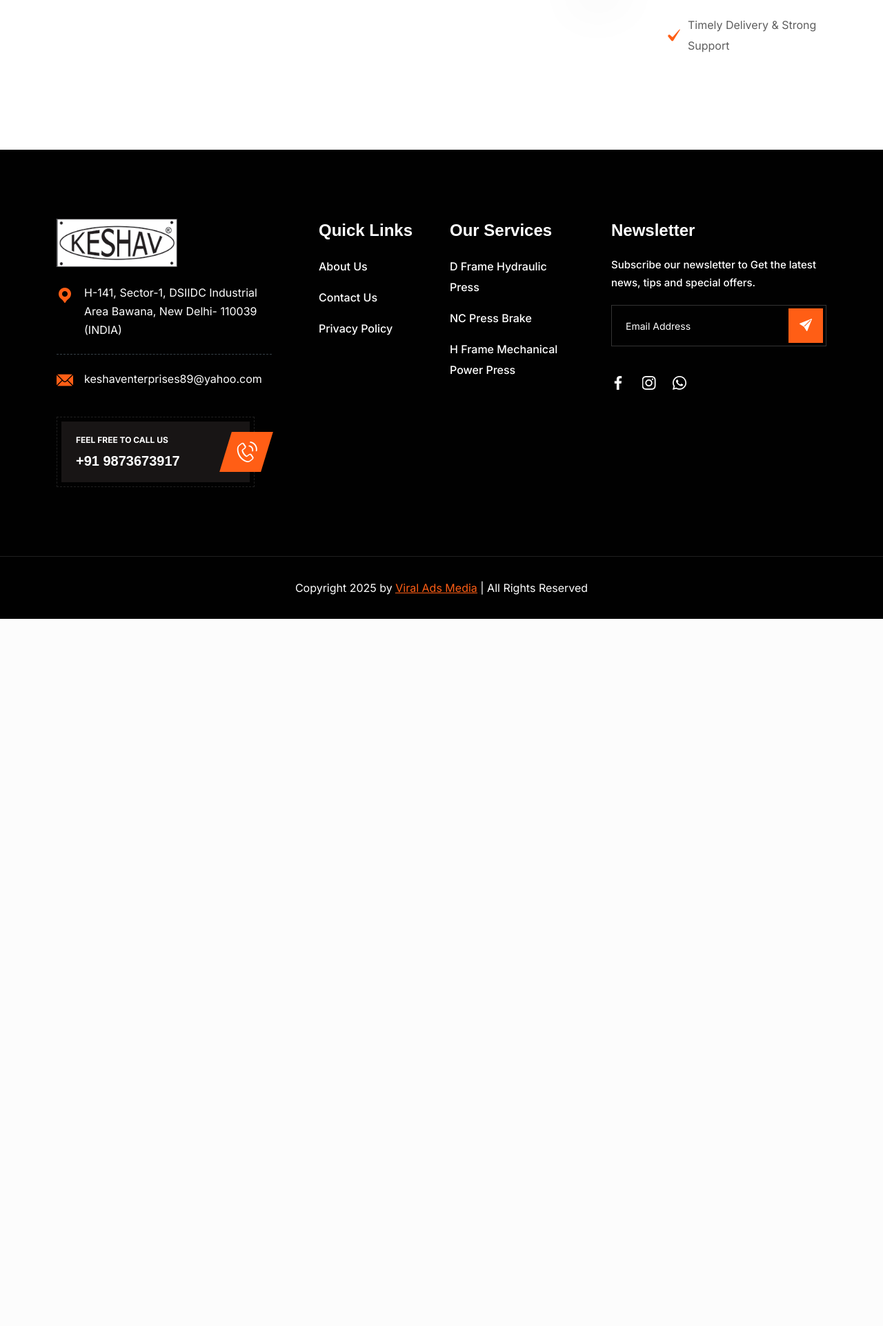
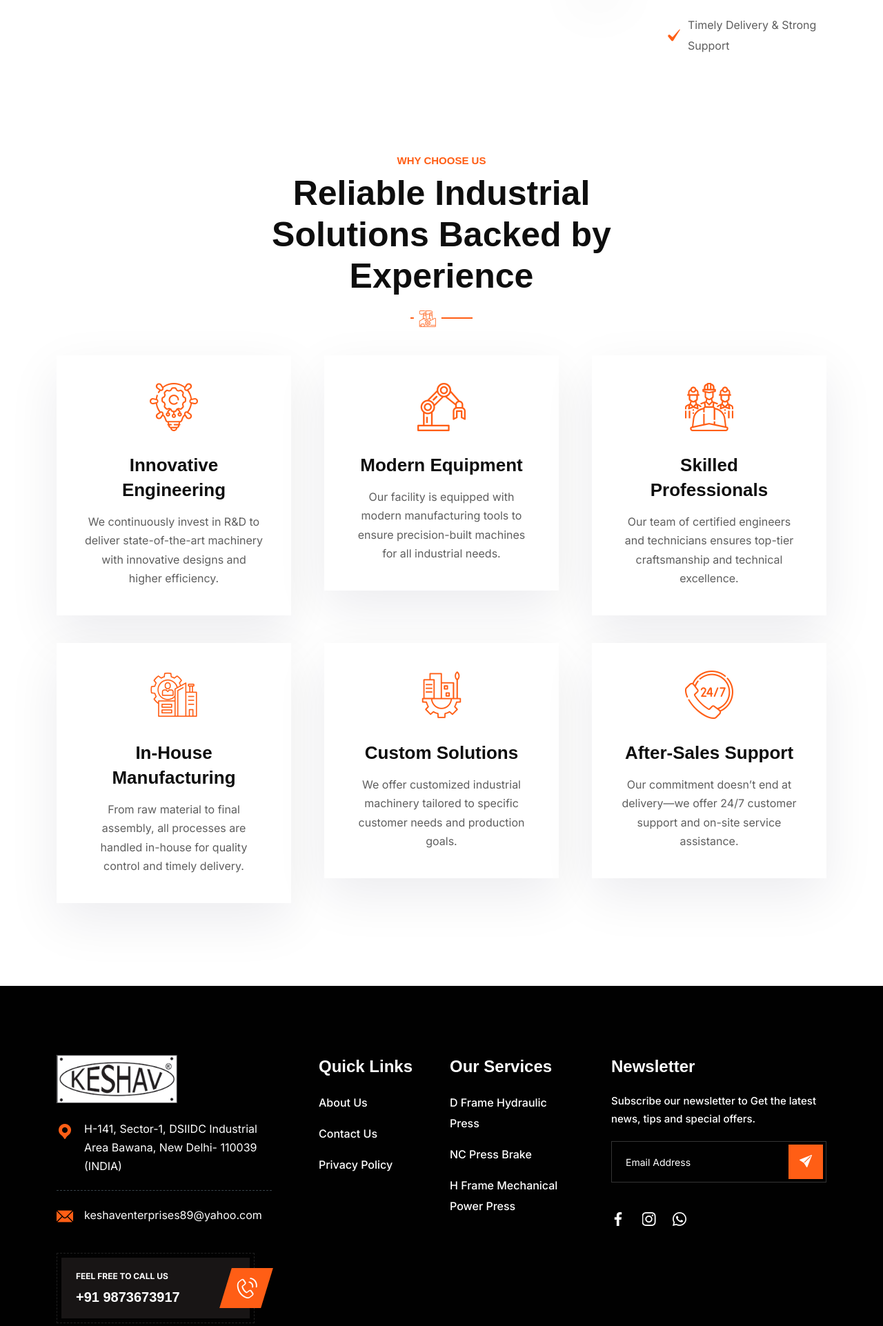
Before and after one commit to rj31portfolio/keshaventerprise, a PHP site: page /keshaventerprise/about-us.php in a window 1280 px wide. Shown: the part 1517-3439 px from the top of the page at 69% size. Before the commit the page ends 2414 px from the top, so only its background shows below. Run offline with PHP 8.4, Linux system fonts and the light colour scheme; some libraries are stand-ins or nearby versions; some web fonts are replaced.

Commit message:
make service section

```diff
--- a/about-us.php
+++ b/about-us.php
@@ -13,9 +13,6 @@
 <!-- preloader start -->
 <?php require_once('includes/preloader.php');?>
 <!-- preloader end -->
-
-<!-- preloader end -->
-
 
 <!--header start-->
 <?php require_once('includes/header.php');?>
@@ -110,11 +107,88 @@
   </div>
 </section>
 
-
-
-
-
-
-
+ <section class="pt-0">
+  <div class="container">
+    <div class="row justify-content-center text-center">
+      <div class="col-xl-7 col-lg-8 col-md-12">
+        <div class="theme-title">
+          <h6>Why Choose Us</h6>
+          <h2 class="text-anime-style">Reliable Industrial Solutions Backed by Experience</h2>
+          <div class="title-divider">
+            <span class="title-divider-separator"></span>
+          </div>
+        </div>
+      </div>
+    </div>
+    <div class="row gx-lg-5">
+      <div class="col-lg-4 col-md-6">
+        <div class="featured-item style-1">
+          <div class="featured-icon"><i class="flaticon flaticon-innovation"></i></div>
+          <div class="featured-desc">
+            <div class="featured-title">
+              <h4>Innovative Engineering</h4>
+            </div>
+            <p>We continuously invest in R&D to deliver state-of-the-art machinery with innovative designs and higher efficiency.</p>
+          </div>
+        </div>
+      </div>
+      <div class="col-lg-4 col-md-6 mt-6 mt-md-0">
+        <div class="featured-item style-1">
+          <div class="featured-icon"><i class="flaticon flaticon-robotic-arm"></i></div>
+          <div class="featured-desc">
+            <div class="featured-title">
+              <h4>Modern Equipment</h4>
+            </div>
+            <p>Our facility is equipped with modern manufacturing tools to ensure precision-built machines for all industrial needs.</p>
+          </div>
+        </div>
+      </div>
+      <div class="col-lg-4 col-md-6 mt-6 mt-lg-0">
+        <div class="featured-item style-1">
+          <div class="featured-icon"><i class="flaticon flaticon-engineer-2"></i></div>
+          <div class="featured-desc">
+            <div class="featured-title">
+              <h4>Skilled Professionals</h4>
+            </div>
+            <p>Our team of certified engineers and technicians ensures top-tier craftsmanship and technical excellence.</p>
+          </div>
+        </div>
+      </div>
+      <div class="col-lg-4 col-md-6 mt-6">
+        <div class="featured-item style-1">
+          <div class="featured-icon"><i class="flaticon flaticon-manufacture-1"></i></div>
+          <div class="featured-desc">
+            <div class="featured-title">
+              <h4>In-House Manufacturing</h4>
+            </div>
+            <p>From raw material to final assembly, all processes are handled in-house for quality control and timely delivery.</p>
+          </div>
+        </div>
+      </div>
+      <div class="col-lg-4 col-md-6 mt-6">
+        <div class="featured-item style-1">
+          <div class="featured-icon"><i class="flaticon flaticon-urban-planning"></i></div>
+          <div class="featured-desc">
+            <div class="featured-title">
+              <h4>Custom Solutions</h4>
+            </div>
+            <p>We offer customized industrial machinery tailored to specific customer needs and production goals.</p>
+          </div>
+        </div>
+      </div>
+      <div class="col-lg-4 col-md-6 mt-6">
+        <div class="featured-item style-1">
+          <div class="featured-icon"><i class="flaticon flaticon-support"></i></div>
+          <div class="featured-desc">
+            <div class="featured-title">
+              <h4>After-Sales Support</h4>
+            </div>
+            <p>Our commitment doesn’t end at delivery—we offer 24/7 customer support and on-site service assistance.</p>
+          </div>
+        </div>
+      </div>
+    </div>
+  </div>
+</section>
 <!--footer start-->
 <?php require_once('includes/footer.php');?>
```
